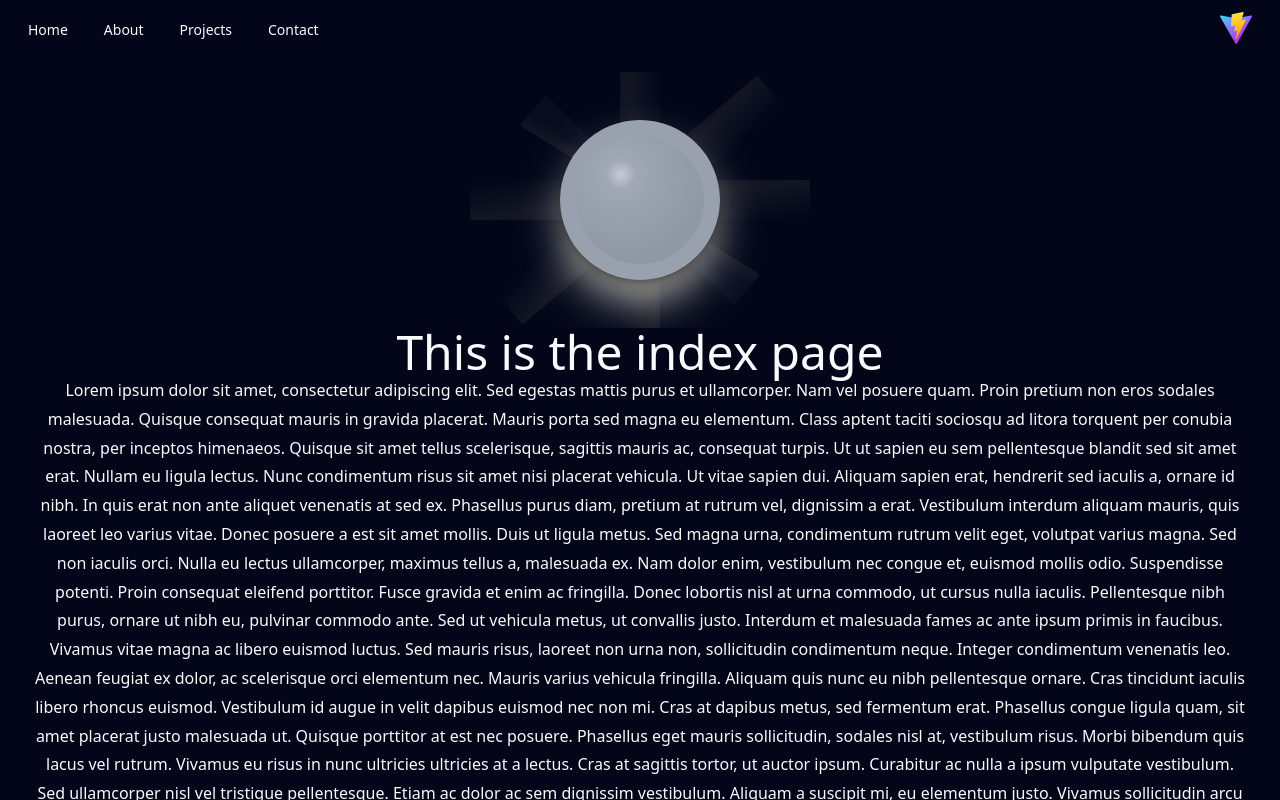
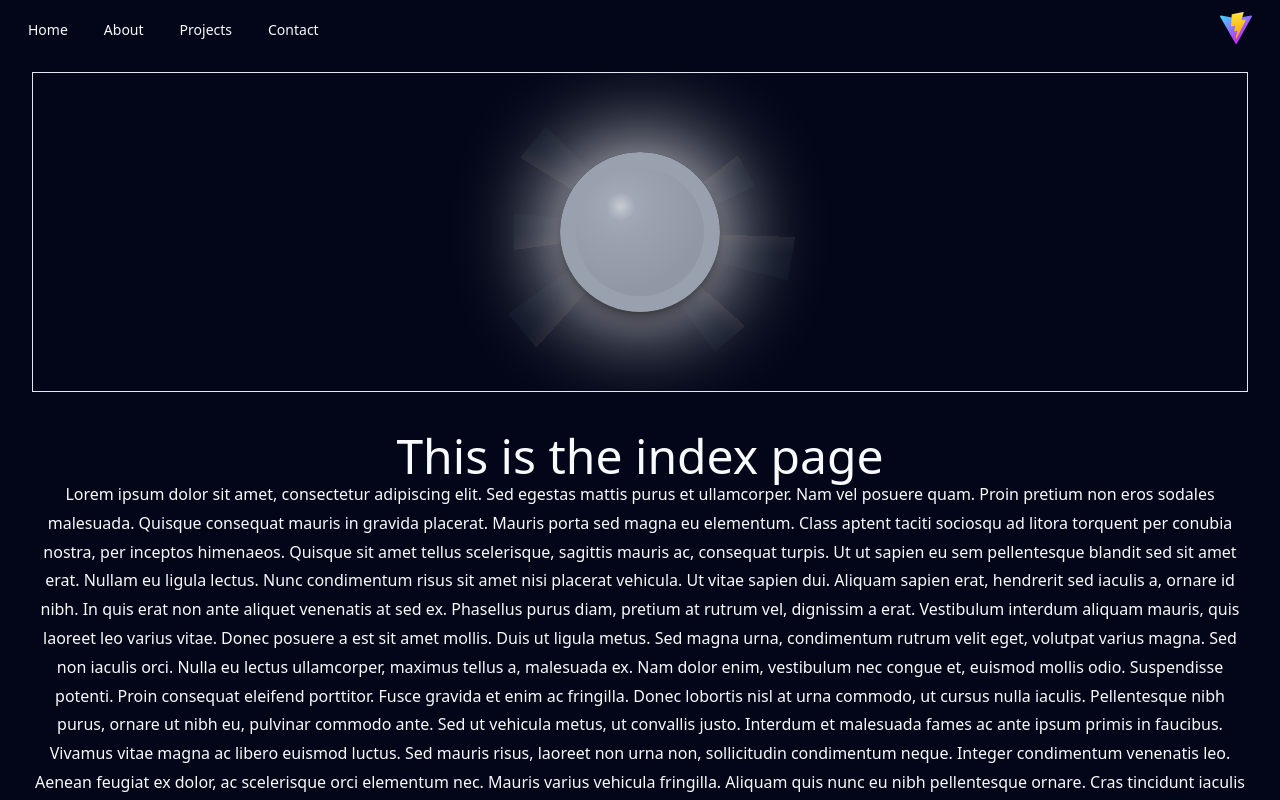
Before and after one commit to SpyingEnvelope/portfolio-revised, a React (Vite) app: page / in a window 1280 px wide. Shown: the top 800 px of the page. Built offline with nearby package versions, Linux system fonts and the light colour scheme.

Commit message:
added a shadow box to the bannre ane edited lights around it. The new shadow-box is called glow, and it is currently in the css file

```diff
--- a/src/App.css
+++ b/src/App.css
@@ -13,6 +13,10 @@ html, body {
   padding: 2rem;
   text-align: center;
   line-height: 1.8;
+}
+
+.glow {
+  box-shadow: 0 0 100px 5px white;
 }
 
 .logo {
--- a/src/components/Banner.jsx
+++ b/src/components/Banner.jsx
@@ -6,15 +6,16 @@ function Banner() {
       {/* <div className="absolute left-3/6 rotate-40 top-0 trapezoid bg-linear-to-r from-slate-950 from-10% via-stone-600 via-30% to-slate-950 to-90% opacity-20 h-50 w-50" /> */}
       {/* <div className="absolute left-3/8 rotate-310 top-0 trapezoid bg-linear-to-r from-slate-950 from-10% via-stone-600 via-30% to-slate-950 to-90% opacity-20 h-50 w-50"/> */}
       {/* <div className="absolute left-4/9 rotate-359 top-0 trapezoid bg-linear-to-r from-slate-950 from-10% via-stone-600 via-30% to-slate-950 to-90% opacity-20 h-50 w-50"/> */}
-      <div className="relative w-full h-64 overflow-hidden flex items-center justify-center z-20">
+      <div className="relative w-full h-80 overflow-hidden flex items-center justify-center z-20 border-1 mb-10">
         {/* Circle */}
-        <div className="flex items-center justify-center absolute shadow-2xl shadow-amber-50 rounded-full">
+        <div className="flex items-center justify-center absolute shadow-2xl shadow-white rounded-full glow">
           <div className="w-40 h-40 rounded-full bg-gray-400 shadow-lg shadow-black/40 flex items-center justify-center">
             <div className="trapezoid bg-linear-to-tr from-slate-800 from-30% via-stone-600 via-50% to-slate-950 to-50% w-10 h-70 rotate-130 absolute z-[-1] opacity-20" />
-            <div className="trapezoid bg-linear-to-tr from-slate-800 from-30% via-stone-600 via-50% to-slate-950 to-50% w-10 h-70 rotate-310 absolute z-[-1] opacity-20" />
-            <div className="bg-linear-to-bl from-slate-950 via-stone-600 to-slate-950 w-10 h-85 rotate-50 absolute z-[-1] opacity-20" />
-            <div className="bg-linear-to-bl from-slate-950 via-stone-600 to-slate-950 w-10 h-85 rotate-90 absolute z-[-1] opacity-20" />
-            <div className="bg-linear-to-bl from-slate-950 via-stone-600 to-slate-950 w-10 h-88 rotate-180 absolute z-[-1] opacity-20" />
+            <div className="trapezoid bg-linear-to-tr from-slate-800 from-30% via-stone-600 via-50% to-slate-950 to-50% w-10 h-70 rotate-320 absolute z-[-1] opacity-20 " />
+            <div className="trapezoid bg-linear-to-tr from-slate-800 from-30% via-stone-600 via-50% to-slate-950 to-50% w-10 h-70 rotate-50 absolute z-[-1] opacity-20 scale-[1.1]" />
+            <div className="trapezoid bg-linear-to-tr from-slate-800 from-30% via-stone-600 via-50% to-slate-950 to-50% w-10 h-70 rotate-240 absolute z-[-1] opacity-20 scale-[0.88]" />
+            <div className="trapezoid bg-linear-to-tr from-slate-800 from-30% via-stone-600 via-50% to-slate-950 to-50% w-10 h-70 rotate-90 absolute z-[-1] opacity-20 scale-[0.9]" />
+            <div className="trapezoid bg-linear-to-tr from-slate-800 from-30% via-stone-600 via-50% to-slate-950 to-50% w-10 h-70 rotate-280 absolute z-[-1] opacity-20 scale-[1.1]" />
             <div
               className="w-32 h-32 rounded-full z-20"
               style={{
```
